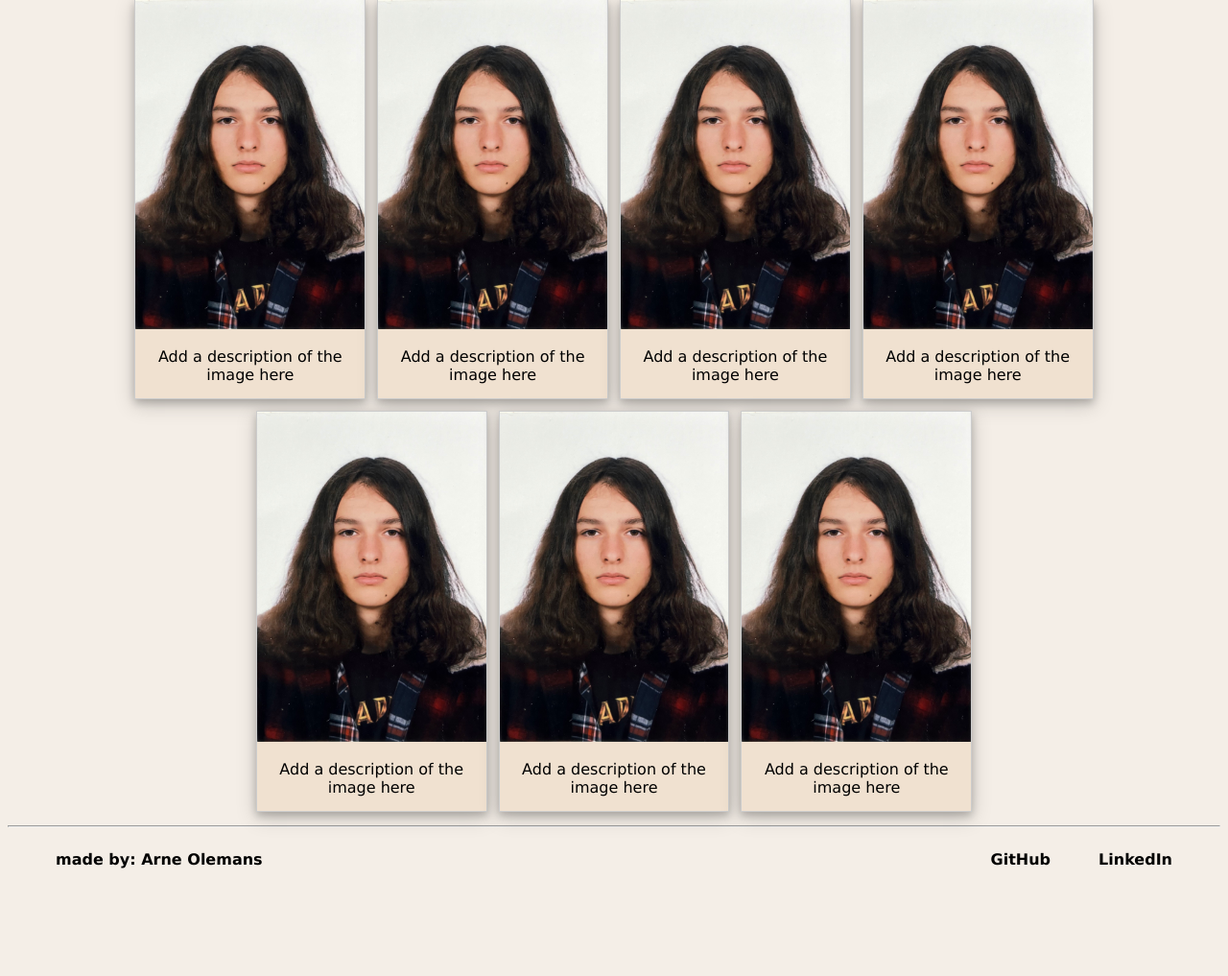
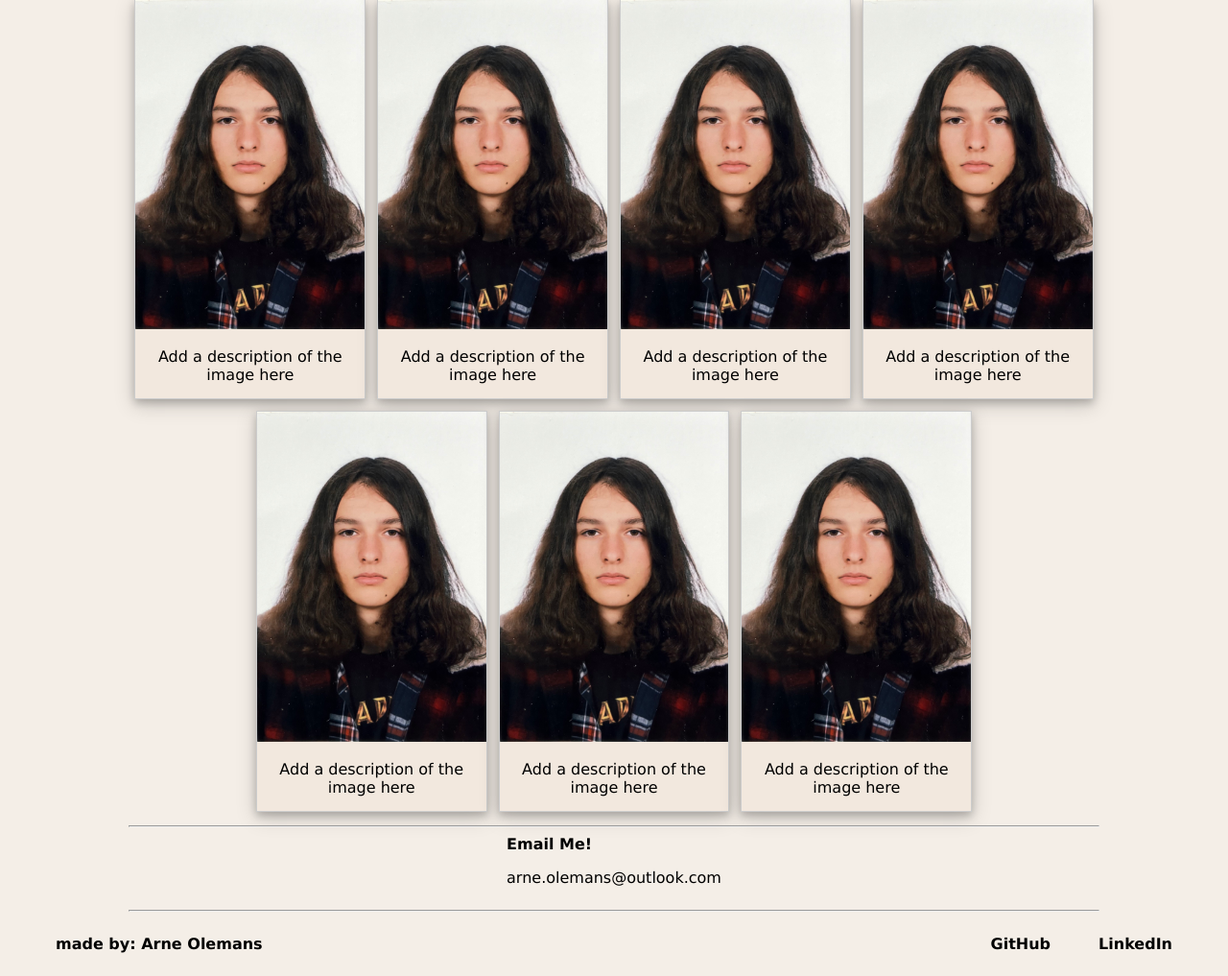
Before and after one commit to KnipTang/PortfolioSite, a PHP site: page / in a window 1280 px wide. Shown: the part 1243-2260 px from the top of the page at 96% size. Before the commit the page ends 2148 px from the top, so only its background shows below. Run offline with PHP 8.4, Linux system fonts and the light colour scheme.

Commit message:
Fixed header scrolling prob, made scrolling smooth

```diff
--- a/index.html
+++ b/index.html
@@ -24,13 +24,13 @@
           <img src="images/PfPic.jpg" alt="">
         </div>
 
-        <div class="site-body-AboutMe">
+        <div class="site-body-AboutMe" id="about">
           <p>I'm Arne Olemans, a curious and driven individual with a lifelong passion for exploring technology and the world around me. From a young age, I've been fascinated by software and technology, starting with my early days of tinkering with Nintendo games and desktop PCs. This curiosity has fueled my journey into understanding and creating within the tech space.</p>
         </div>
 
-        <hr width="100%" size="2">
+        <hr width="100%" size="2" id="projects">
 
-        <div class="site-body-Projects" id="projects">
+        <div class="site-body-Projects">
             <ul class="projects-Title">
               <li>MY</li>
               <li>AMAZING</li>
@@ -94,9 +94,16 @@
             </div>
           </div>
         </div>
+
+        <hr width="100%" size="2" id="contact">
+
+        <div class="site-body-Contact">
+          <b>Email Me!</b>
+          <p>arne.olemans@outlook.com</p>
+        </div>
+
+        <hr width="100%" size="2">
     </div>
-
-    <hr width="100%" size="2">
 
     <div class="footer">
         <p>made by: Arne Olemans</p>
--- a/style.css
+++ b/style.css
@@ -1,3 +1,9 @@
+html {
+    scroll-padding-top: 60px; /* Adjust the value to match the header height */
+    scroll-behavior: smooth;
+
+}
+
 body{
     background-color: rgb(244, 238, 231);
     font-family: Verdana, sans-serif;
@@ -117,7 +123,7 @@ body{
 div.project {
     border: 1px solid #ccc;
 
-    background-color: rgb(240, 225, 208);
+    background-color: rgb(242, 232, 222);
     box-shadow: 0 4px 8px 0 rgba(0, 0, 0, 0.2), 0 6px 20px 0 rgba(0, 0, 0, 0.19);
 }
 
```
